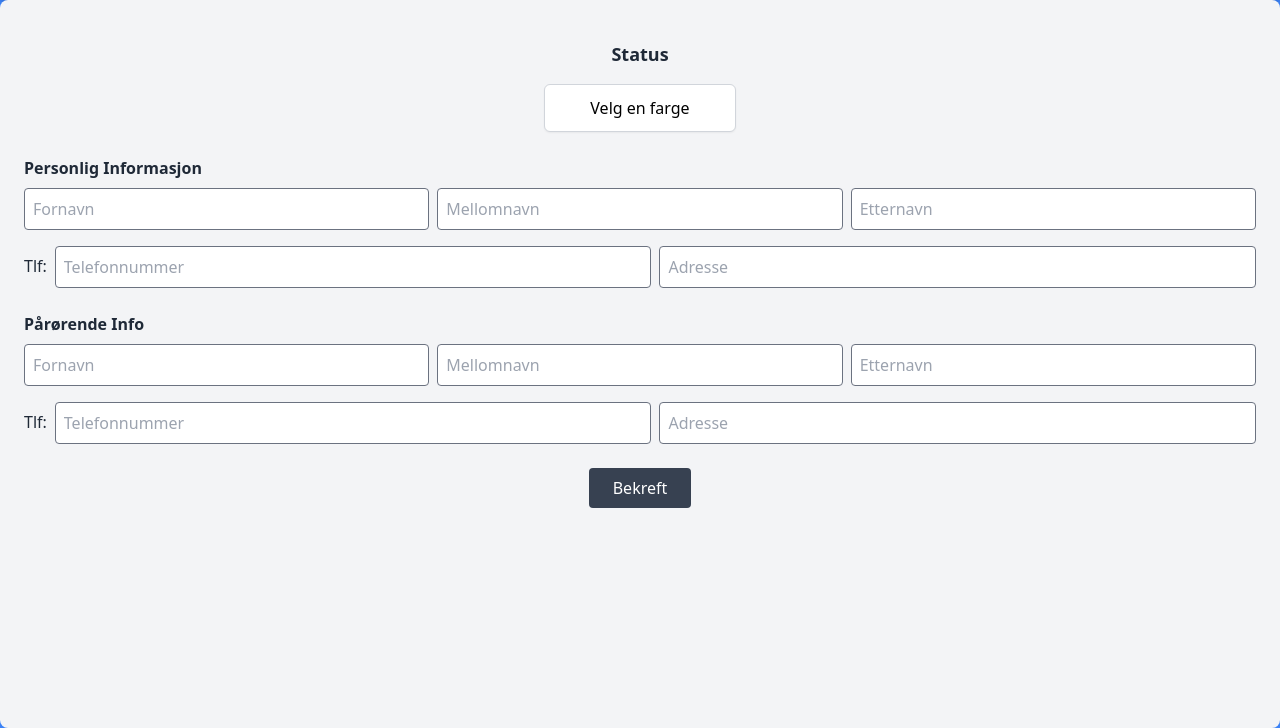
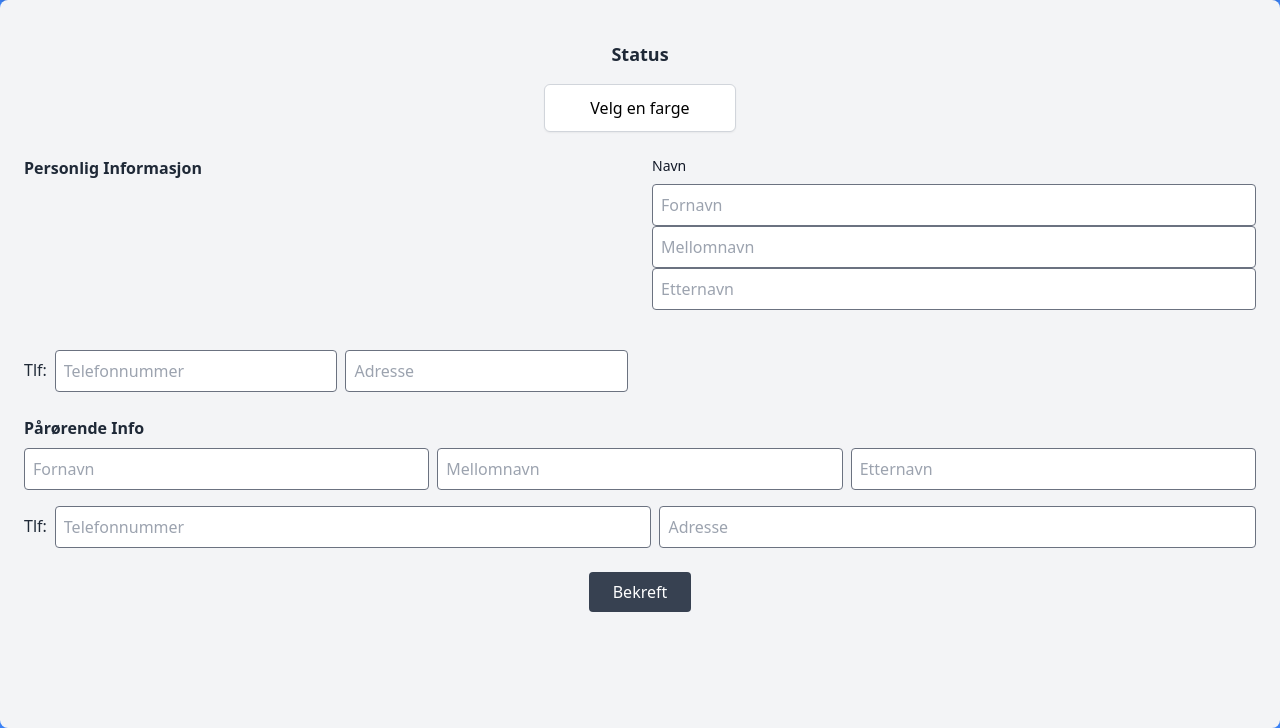
Before and after one commit to RuneU/Bachelor-Prosjekt, a Flask app: page /register in a window 1280 px wide. Shown: the part 72-800 px from the top of the page. Run offline with Flask 3, Linux system fonts and the light colour scheme; some libraries are stand-ins or nearby versions.

Commit message:
små endringer

```diff
--- a/templates/register.html
+++ b/templates/register.html
@@ -63,12 +63,13 @@
             </div>
         </div>
 
-        <div class="mb-6">
+        <div class="grid gap-6 mb-6 md:grid-cols-2">
             <label class="block font-bold mb-2">Personlig Informasjon</label>
-            <div class="flex space-x-2">
-                <input type="text" placeholder="Fornavn" class="border rounded p-2 w-full">
-                <input type="text" placeholder="Mellomnavn" class="border rounded p-2 w-full">
-                <input type="text" placeholder="Etternavn" class="border rounded p-2 w-full">
+            <div>
+            <label for="fornavn" class="block mb-2 text-sm font-medium text-gray-900">Navn</label>
+                <input type="text" id="fornavn" placeholder="Fornavn" class="border rounded p-2 w-full">
+                <input type="text" id="mellomnavn" placeholder="Mellomnavn" class="border rounded p-2 w-full">
+                <input type="text" id="etternavn" placeholder="Etternavn" class="border rounded p-2 w-full">
             </div>
             <div class="flex space-x-2 mt-4">
                 <label class="mt-2">Tlf:</label>
```
